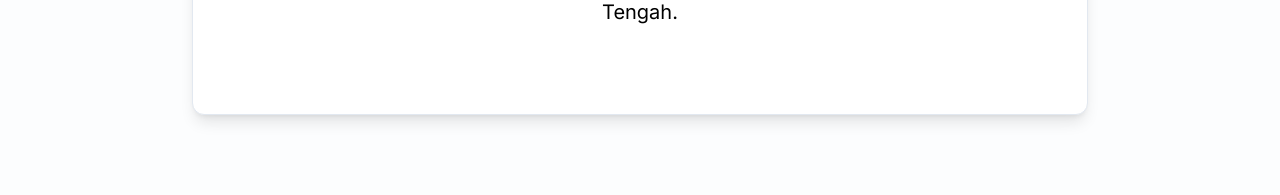
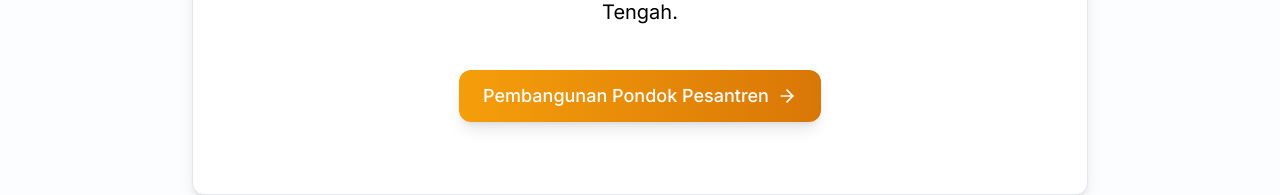
Before and after one commit to hammercode-dev/yayasan-peduli-ilmu, a Next.js app: page /id/program/darul-hadits-sibowi-putri in a window 1280 px wide. Shown: the part 1502-1697 px from the top of the page. Built offline with nearby package versions, Linux system fonts and the light colour scheme.

Commit message:
feat: add image on mahad page

```diff
--- a/app/[locale]/program/darul-hadits-sibowi-putri/page.tsx
+++ b/app/[locale]/program/darul-hadits-sibowi-putri/page.tsx
@@ -1,9 +1,37 @@
-import { useTranslations } from "next-intl";
+import { useLocale, useTranslations } from "next-intl";
 import HeaderBanner from '@/components/layout/HeaderBanner';
 import MarkdownRenderer from '@/components/ui/MarkdownRenderer';
+import Link from "next/link";
+import { ArrowRight } from "lucide-react";
+import { getTranslations } from "next-intl/server";
+import { Metadata } from "next";
+
+const imageURL = "https://uegsbnqzpdfvntuiuold.supabase.co/storage/v1/object/public/program-images/mahad-female-2.jpg"
+
+export async function generateMetadata(): Promise<Metadata> {
+  const t = await getTranslations('MahadWomen');
+
+  const title = t('title')
+  const description = t('subtitle')
+  const metaData: Metadata = {
+    title,
+    description,
+    openGraph: {
+      title,
+      description,
+      images: [imageURL],
+    }
+  }
+
+  return metaData
+}
 
 const MahadWomenPage = () => {
   const t = useTranslations('MahadWomen');
+  const th = useTranslations('HomePage');
+  const locale = useLocale()
+  const isRTL = locale === 'ar';
+
   return (
     <div className="min-h-screen">
       {/* Hero Section */}
@@ -23,7 +51,7 @@ const MahadWomenPage = () => {
                 <div className="mb-4">
                   <div className="relative rounded-t-xl overflow-hidden shadow-2xl hover:shadow-3xl transition-shadow duration-300 ">
                     <img
-                      src="https://uegsbnqzpdfvntuiuold.supabase.co/storage/v1/object/public/program-images/mahad-female.png"
+                      src={imageURL}
                       alt="Pondok Putri Darul Hadits Sibowi"
                       className="w-full h-auto object-cover"
                     />
@@ -36,6 +64,15 @@ const MahadWomenPage = () => {
                   </h2>
                   <div className="text-muted-foreground text-lg md:text-xl leading-relaxed text-center">
                     <MarkdownRenderer markdown={t('description')} />
+
+                    <br />
+                    <Link className="inline-flex items-center justify-center rounded-xl font-medium transition-colors focus:outline-none focus:ring-2 focus:ring-offset-2 disabled:opacity-50 disabled:pointer-events-none btn-primary px-6 py-3 text-lg group" href="/donation/ponpes-putri-daarul-hadiits-sibowi">
+                      {th('hero-section.cta.primary')}
+                      <ArrowRight
+                        className={`h-5 w-5 transition-transform duration-300 group-hover:translate-x-1 ${isRTL ? 'mr-2' : 'ml-2'
+                          }`}
+                      />
+                    </Link>
                   </div>
                 </div>
               </div>
```
